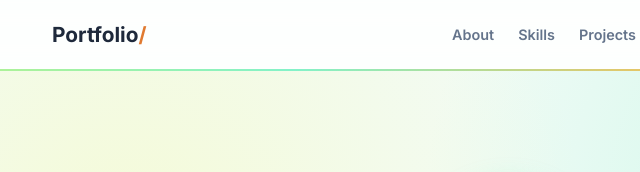
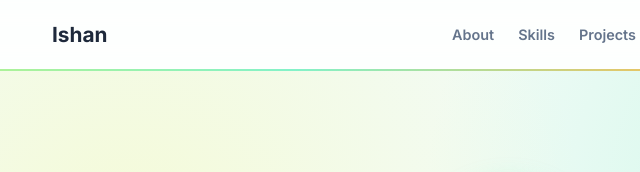
Before and after one commit to IshanMittal007/Team-Conatus, a plain HTML site: page index.html in a window 1280 px wide. Shown: the top 172 px of the page, 132-772 px from the left. Drawn offline with Linux system fonts and the light colour scheme.

Commit message:
change logo

```diff
--- a/index.html
+++ b/index.html
@@ -15,7 +15,7 @@
   <!-- Navigation -->
   <nav class="nav">
     <div class="nav-container">
-      <a href="#home" class="logo">Portfolio<span>/</span></a>
+      <a href="#home" class="logo">Ishan</a>
       <div class="nav-links">
         <a href="#about">About</a>
         <a href="#skills">Skills</a>
```
